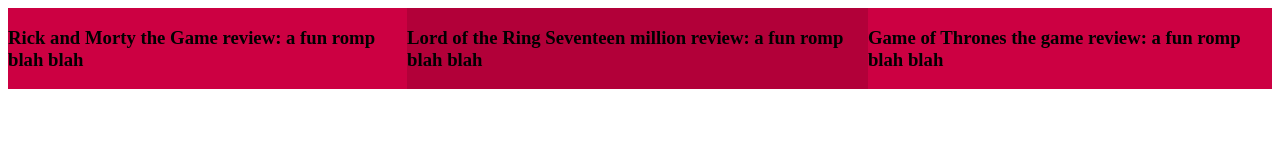
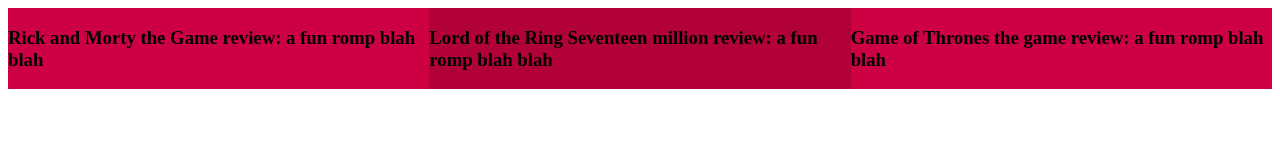
Before and after one commit to matthewfreeman821/polygonwidget, a plain HTML site: page index.html in a window 1280 px wide. Drawn offline with Linux system fonts and the light colour scheme.

Commit message:
Adds styles so the containers wrap and flex

```diff
--- a/styles.css
+++ b/styles.css
@@ -1,9 +1,12 @@
 .container {
   display: flex;
+  flex-wrap: wrap;
 }
 
 .box {
   background-color: #CC0042;
+  flex-basis: 200px;
+  flex-grow: 1;
 }
 
 .middle {
```
